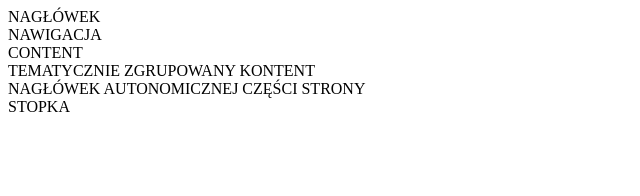
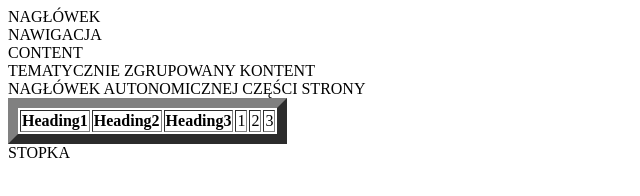
Before and after one commit to anetaprofaska/kursfront, a plain HTML site: page index.html in a window 1280 px wide. Shown: the whole page, without its empty margins (0-640 px from the left). Drawn offline with Linux system fonts and the light colour scheme.

Commit message:
ćwiczenie2

```diff
--- a/index.html
+++ b/index.html
@@ -13,6 +13,16 @@
     <section>TEMATYCZNIE ZGRUPOWANY KONTENT</section>
     <article>
       <header>NAGŁÓWEK AUTONOMICZNEJ CZĘŚCI STRONY</header>
+      <table border="10">
+        <tr>
+          <th>Heading1</th>
+          <th>Heading2</th>
+          <th>Heading3</th>
+          <td>1</td>
+          <td>2</td>
+          <td>3</td>
+        </tr>
+      </table>
     </article>
 
     <footer>STOPKA</footer>
```
Also changed, not shown: 1 other file.
